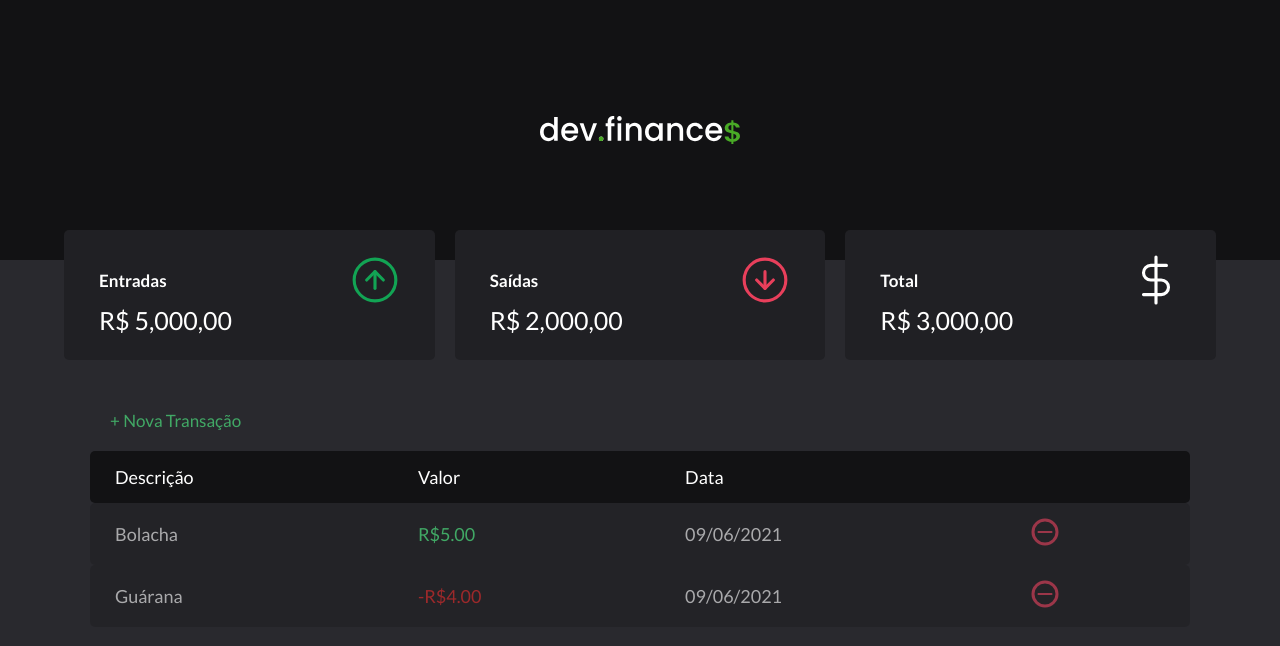
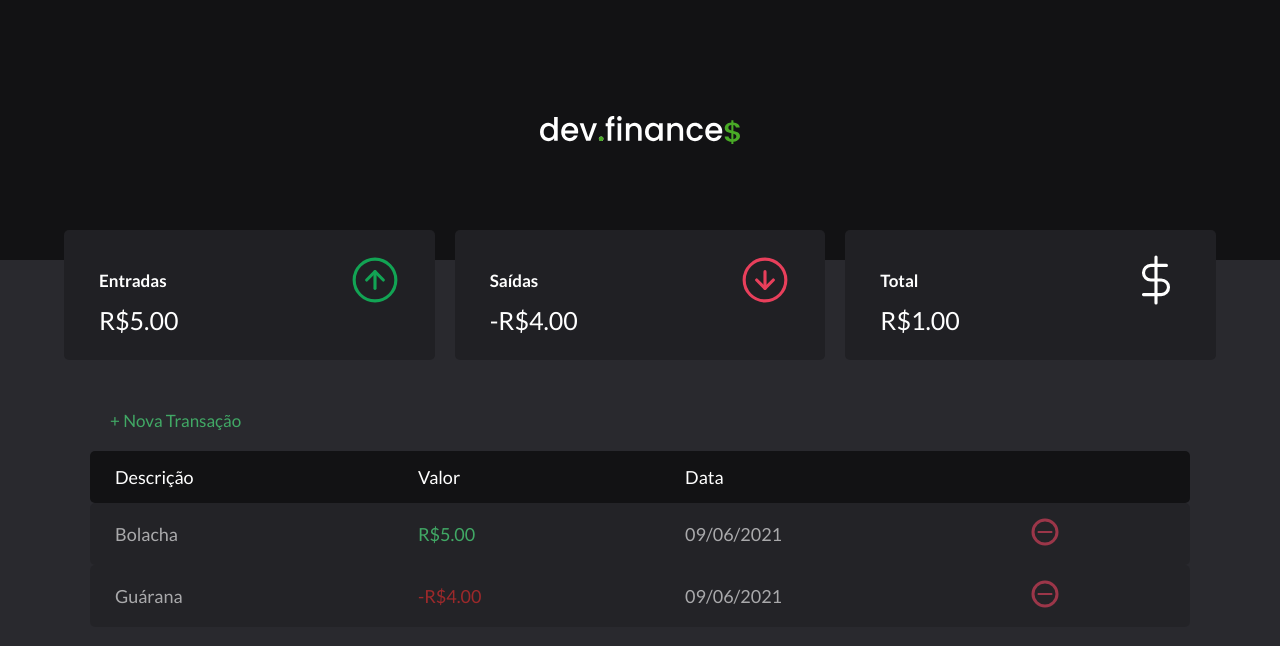
Before and after one commit to leandroSiq1/omni, a plain HTML site: page index.html in a window 1280 px wide. Drawn offline with Linux system fonts and the light colour scheme.

Commit message:
Atualizando displays balance e remove Transaction

```diff
--- a/index.html
+++ b/index.html
@@ -27,7 +27,7 @@
             <img width="20px" src="assets/income.svg" alt="Entradas" />
           </h3>
 
-          <p>R$ 5,000,00</p>
+          <p id="incomeDisplay"></p>
         </div>
 
         <div class="card">
@@ -36,7 +36,7 @@
             <img width="20px" src="assets/expense.svg" alt="Saídas" />
           </h3>
 
-          <p>R$ 2,000,00</p>
+          <p id="expenseDisplay"></p>
         </div>
 
         <div class="card">
@@ -45,7 +45,7 @@
             <img width="20px" src="assets/total.svg" alt="Total" />
           </h3>
 
-          <p>R$ 3,000,00</p>
+          <p id="totalDisplay"></p>
         </div>
       </section>
 
--- a/scripts/script.js
+++ b/scripts/script.js
@@ -33,6 +33,44 @@ const Transaction = {
 
     App.reload();
   },
+
+  remove(index) {
+    Transaction.all.splice(index, 1);
+
+    App.reload();
+  },
+
+  income() {
+    let income = 0;
+
+    Transaction.all.forEach(transaction => {
+      if (transaction.amount > 0) {
+        income += transaction.amount;
+      }
+    });
+
+    return income;
+  },
+
+  expense() {
+    let expense = 0;
+
+    Transaction.all.forEach(transaction => {
+      if (transaction.amount < 0) {
+        expense += transaction.amount;
+      }
+    });
+
+    return expense;
+  },
+
+  total() {
+    let total = 0;
+
+    total = Transaction.income() + Transaction.expense();
+
+    return total;
+  }
 }
 
 const Utils = {
@@ -52,15 +90,15 @@ const Utils = {
 }
 
 const DOM = {
-  addTransaction(transaction) {
+  addTransaction(transaction, index) {
     const tr = document.createElement("tr");
 
-    tr.innerHTML = DOM.insertInnerHtml(transaction);
+    tr.innerHTML = DOM.insertInnerHtml(transaction, index);
 
     Transaction.table.appendChild(tr);
   },
 
-  insertInnerHtml(transaction) {
+  insertInnerHtml(transaction, index) {
     const CSSClass = transaction.amount < 0 ? "expense" : "income";
 
     const amount = Utils.formatCurrency(transaction.amount);
@@ -71,11 +109,17 @@ const DOM = {
       <td class="date">09/06/2021</td>
 
       <td>
-        <img src="assets/minus.svg" alt="Remover transação" />
+        <img style="cursor: pointer;" onclick="Transaction.remove(${index})" src="assets/minus.svg" alt="Remover transação" />
       </td>
     `;
 
     return HTML;
+  },
+
+  updateBalance() {
+    document.querySelector("#incomeDisplay").innerHTML = Utils.formatCurrency(Transaction.income());
+    document.querySelector("#expenseDisplay").innerHTML = Utils.formatCurrency(Transaction.expense());
+    document.querySelector("#totalDisplay").innerHTML = Utils.formatCurrency(Transaction.total());
   }
 }
 
@@ -91,14 +135,12 @@ const Form = {
 
       Transaction.add(Form.formatValues());
 
-      Form.clear();
-
+      Form.clear()
       Modal.toggle();
 
     } catch (error) {
-      console.log(error);
+      alert(error);
     }
-
   },
 
   validateFields() {
@@ -137,9 +179,11 @@ const Form = {
 
 const  App = {
   init() {
-    Transaction.all.forEach(transaction => {
-      DOM.addTransaction(transaction);
+    Transaction.all.forEach((transaction, index) => {
+      DOM.addTransaction(transaction, index);
     });
+
+    DOM.updateBalance();
   },
 
   reload() {
```
